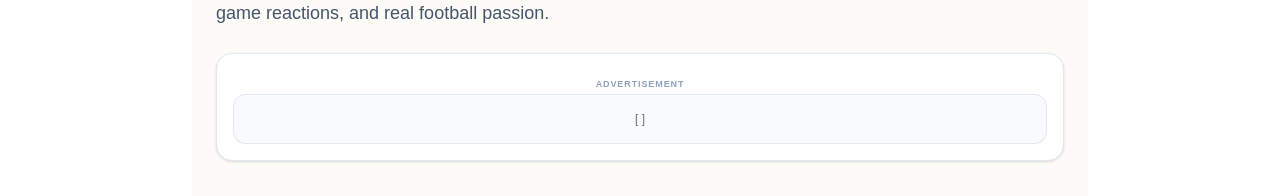
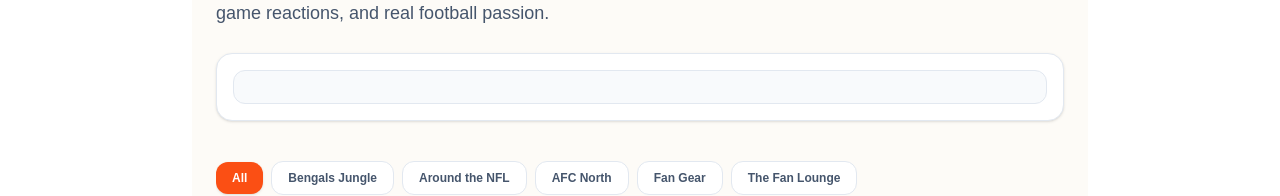
Before and after one commit to tannerwalesnhuedu/bengals-origin, a Next.js app: page / in a window 1280 px wide. Shown: the part 333-529 px from the top of the page. Built offline with nearby package versions, Linux system fonts and the light colour scheme; no server answers; the database is empty.

Commit message:
fixes for adsense head and foot

```diff
--- a/src/app/page.tsx
+++ b/src/app/page.tsx
@@ -138,10 +138,10 @@ function HomeContent() {
         {/* Homepage Ad Banner Slot */}
         <div className="bg-white border border-slate-200 rounded-2xl p-4 text-center space-y-1.5 shadow-sm">
           <span className="text-[9px] font-extrabold uppercase tracking-widest text-slate-400">
-            Advertisement
+
           </span>
           <div className="py-4 bg-slate-50 rounded-xl border border-slate-200 text-slate-500 text-xs font-medium">
-            [ ]
+
           </div>
         </div>
 
```
